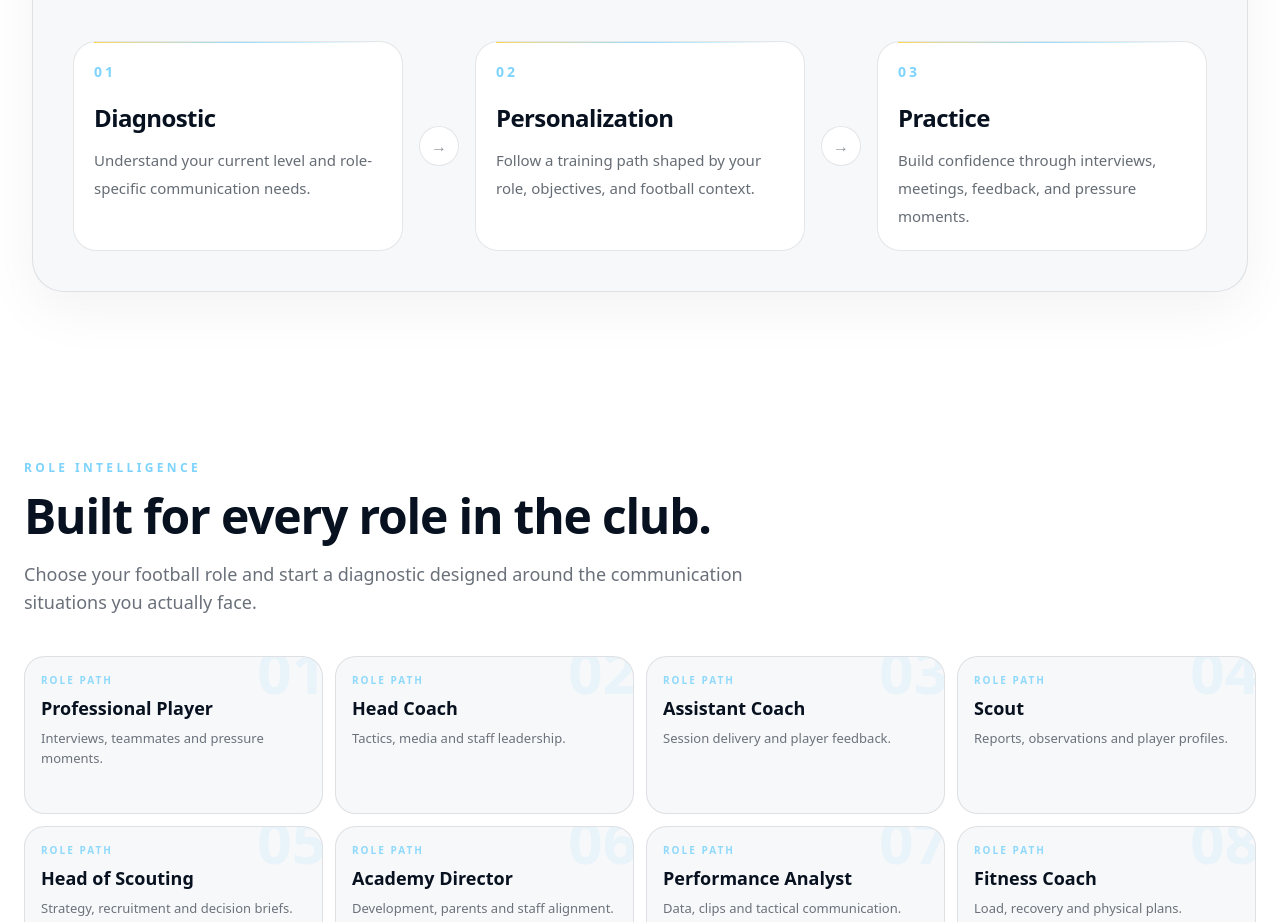
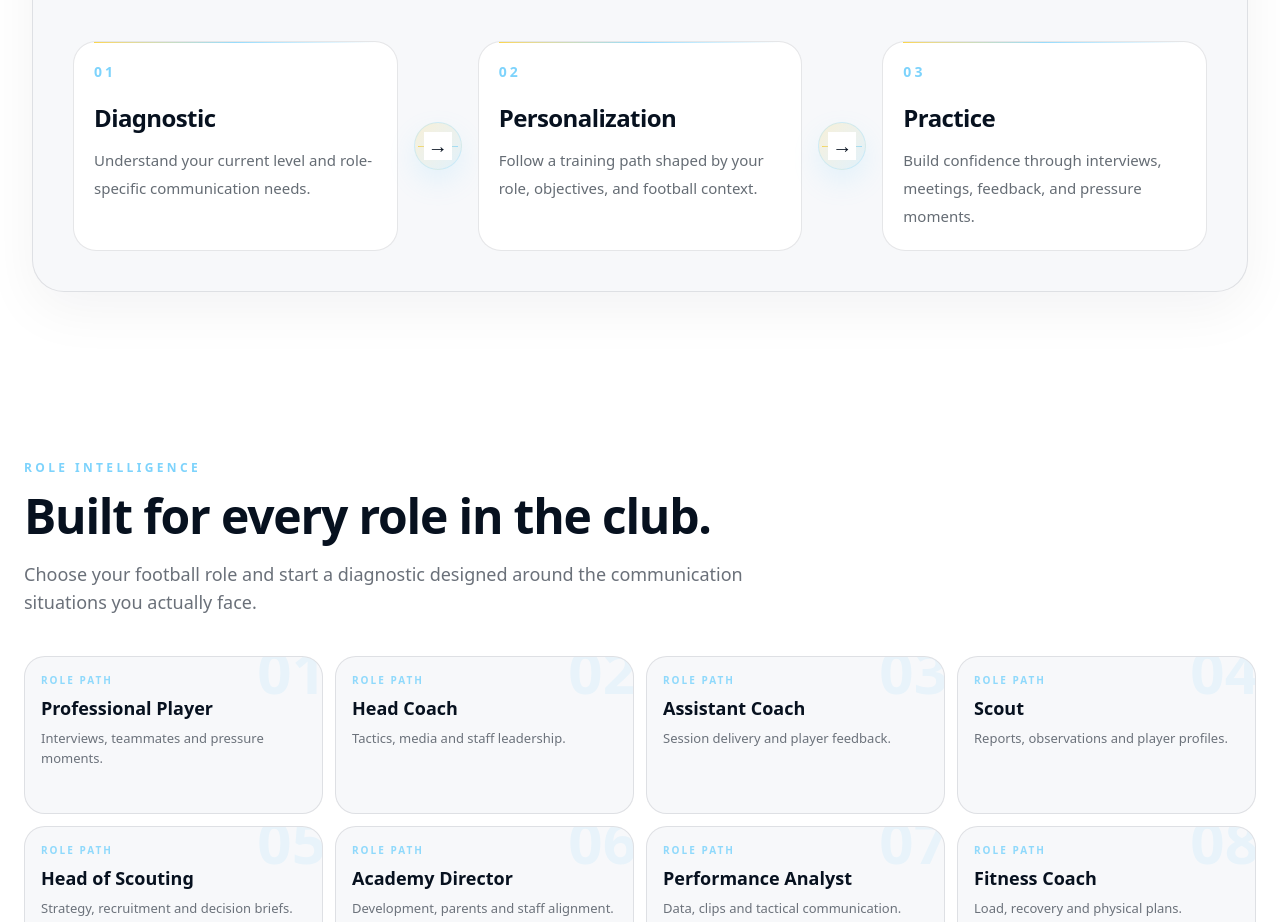
Before and after one commit to feifootball/fei-platform, a Next.js app: page / in a window 1280 px wide. Shown: the part 1040-1962 px from the top of the page. Built offline with nearby package versions, Linux system fonts and the light colour scheme.

Commit message:
Enhance how it works arrows

```diff
--- a/app/page.tsx
+++ b/app/page.tsx
@@ -296,8 +296,9 @@ export default function Home() {
 
                   {index < 2 && (
                     <div className="hidden items-center justify-center lg:flex" aria-hidden="true">
-                      <div className="flex h-10 w-10 items-center justify-center rounded-full border border-fei-bg/10 bg-white text-fei-bg/45">
-                        →
+                      <div className="relative flex h-12 w-12 items-center justify-center rounded-full border border-fei-sky/25 bg-gradient-to-br from-fei-yellow/18 to-fei-sky/18 text-xl font-black text-fei-bg shadow-[0_12px_28px_rgba(125,211,252,0.16)]">
+                        <span className="absolute h-px w-10 bg-gradient-to-r from-fei-yellow/70 to-fei-sky/70" />
+                        <span className="relative bg-white px-1">→</span>
                       </div>
                     </div>
                   )}
```
